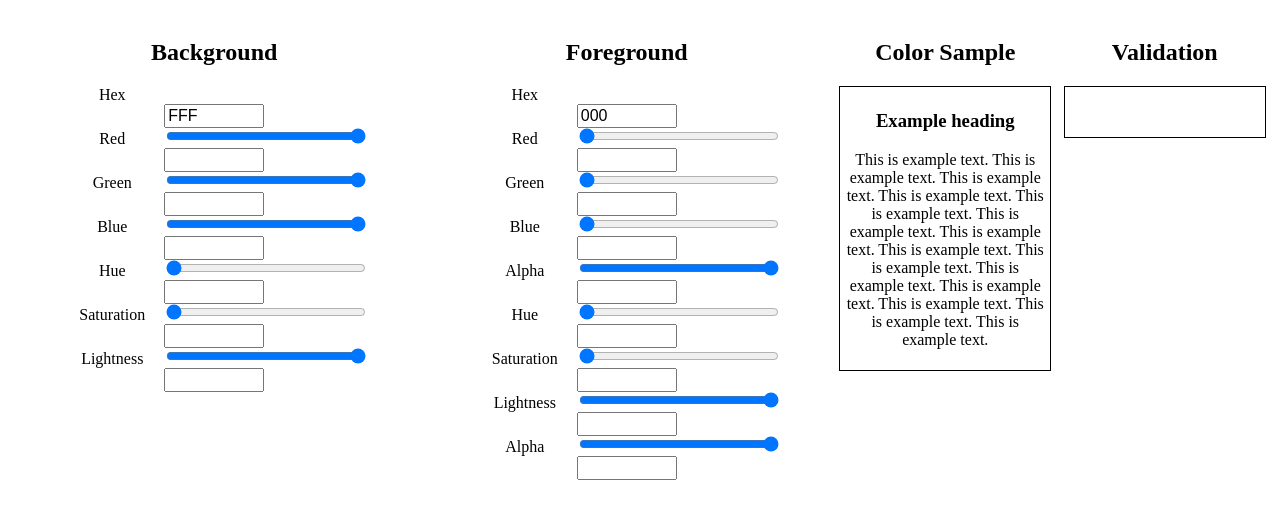
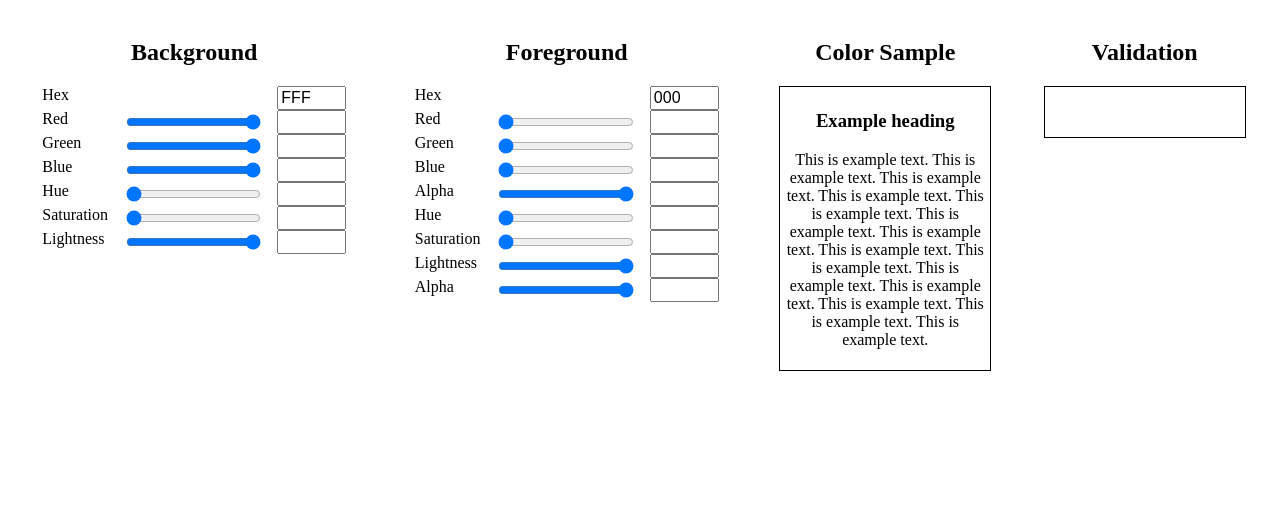
Before and after one commit to cjhanrahan/CSS-Color-Utility, a website: page dev/index.html in a window 1280 px wide. Shown: the part 61-580 px from the top of the page. Drawn offline with nearby package versions, Linux system fonts and the light colour scheme; files that its build step writes are made by us from their sources.

Commit message:
Remove ugly use of calc/SASS variables

```diff
--- a/dev/css/style.scss
+++ b/dev/css/style.scss
@@ -25,11 +25,15 @@ label {
 }
 
 .colorValue {
-  width: 25rem;
-  & > *           {
+  display: flex;
+  flex-flow: row nowrap;
+  width: 20rem;
+  text-align: start;
+
+  & > * {
+    margin: 0 0.5rem;
     display: inline-block;
     box-sizing: border-box;
-    margin: 0;
   }
   & > :first-child   { width: 25%; }
   & > :nth-child(2)  { width: 50%; }
@@ -40,7 +44,6 @@ input {
   display: block;
   margin: 2px 0px;
   width: 100px;
-  break-inside: avoid;
 }
 
 
```
